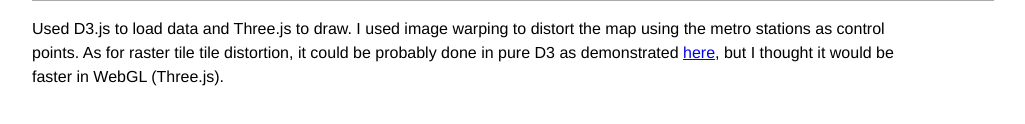
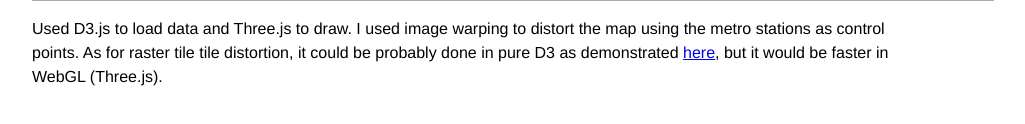
Before and after one commit to bshiro/distortedslippymap, a plain HTML site: page index.html in a window 1280 px wide. Shown: the part 612-736 px from the top of the page, without its empty margins (128-1153 px from the left). Drawn offline with nearby package versions, Linux system fonts and the light colour scheme; a script that the page names is missing.

Commit message:
updated description

```diff
--- a/index.html
+++ b/index.html
@@ -27,7 +27,7 @@
 			Used D3.js to load data and Three.js to draw.
 			I used image warping to distort the map using the metro stations as control points.
 			As for raster tile tile distortion, it could be probably done in pure D3 as demonstrated <a href="http://www.jasondavies.com/maps/raster/">here</a>,
-			but I thought it would be faster in WebGL (Three.js).
+			but it would be faster in WebGL (Three.js).
 
 		</p><p>
 
```
